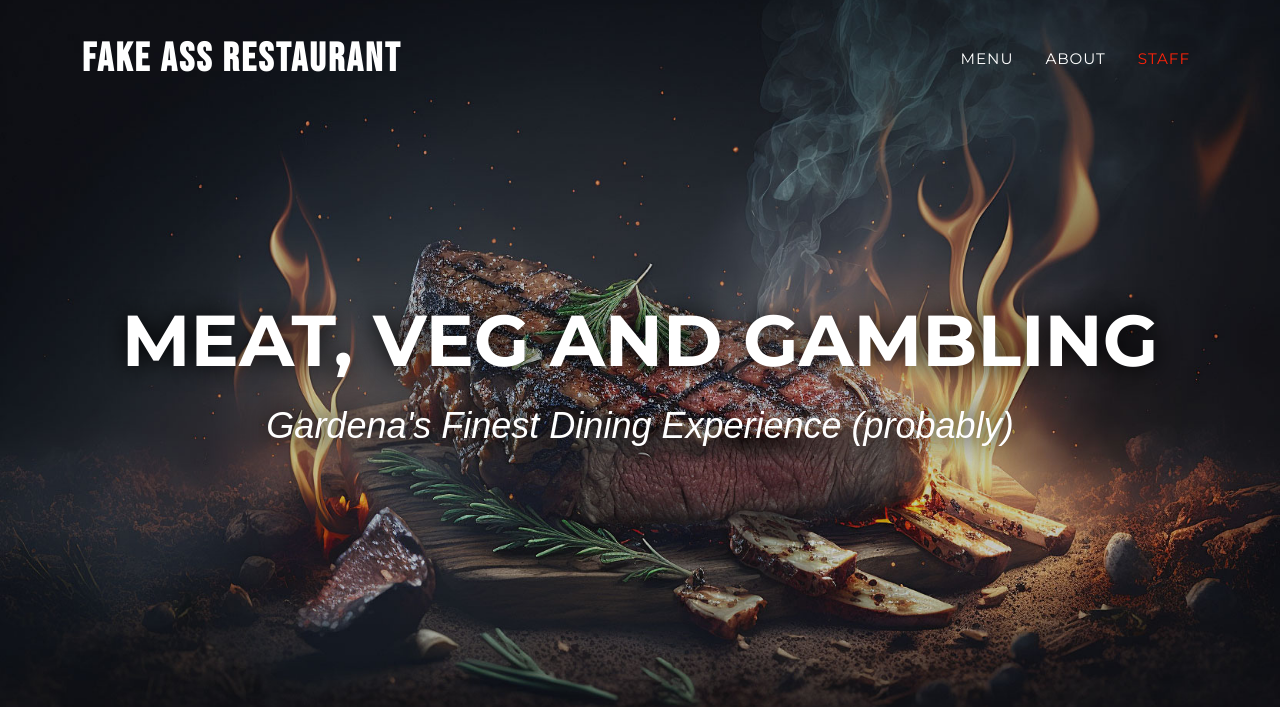
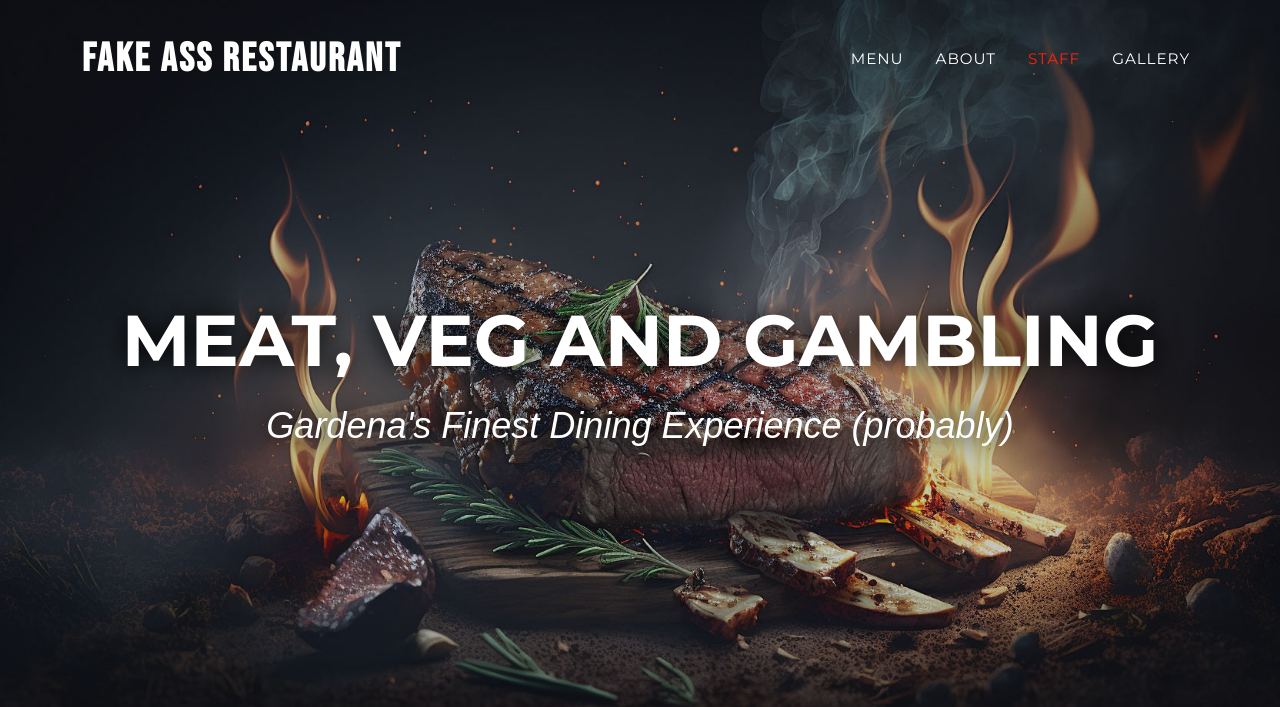
Before and after one commit to GerardoRitchey/FAR-Website, a Flask app: template templates/home.html in a window 1280 px wide. Shown: the top 707 px of the page. Run offline with Flask 3, Linux system fonts and the light colour scheme; the template is opened without the code that fills it, so the values that code supplies are empty; some libraries are stand-ins or nearby versions.

Commit message:
Update navigation.html
Fixes multi-page navigation for now

```diff
--- a/templates/navigation.html
+++ b/templates/navigation.html
@@ -1,6 +1,6 @@
 <nav class="navbar navbar-expand-lg navbar-dark fixed-top" id="mainNav">
     <div class="container">
-        <a class="navbar-brand" href="#page-top">Fake Ass Restaurant</a>
+        <a class="navbar-brand" href="{{url_for('home')}}">Fake Ass Restaurant</a>
         <button class="navbar-toggler" type="button" data-bs-toggle="collapse" data-bs-target="#navbarResponsive" aria-controls="navbarResponsive" aria-expanded="false" aria-label="Toggle navigation">
             Menu
             <i class="fas fa-bars ms-1"></i>
@@ -8,9 +8,11 @@
         <div class="collapse navbar-collapse" id="navbarResponsive">
             <ul class="navbar-nav text-uppercase ms-auto py-4 py-lg-0">
                 <!-- <li class="nav-item"><a class="nav-link" href="#services">Services</a></li> -->
-                <li class="nav-item"><a class="nav-link" href="#portfolio">Menu</a></li>
-                <li class="nav-item"><a class="nav-link" href="#about">About</a></li>
-                <li class="nav-item"><a class="nav-link" href="#team">Staff</a></li>
+                <li class="nav-item"><a class="nav-link" href="{{url_for('home', _anchor='portfolio')}}">Menu</a></li>
+                <li class="nav-item"><a class="nav-link" href="{{url_for('home', _anchor='about')}}">About</a></li>
+                <li class="nav-item"><a class="nav-link" href="{{url_for('home', _anchor='team')}}">Staff</a></li>
+                <li class="nav-item"><a class="nav-link" href="{{url_for('home', _anchor='gallery')}}">Gallery</a></li>
+
                 <!-- <li class="nav-item"><a class="nav-link" href="#contact">Contact</a></li> -->
             </ul>
         </div>
```
